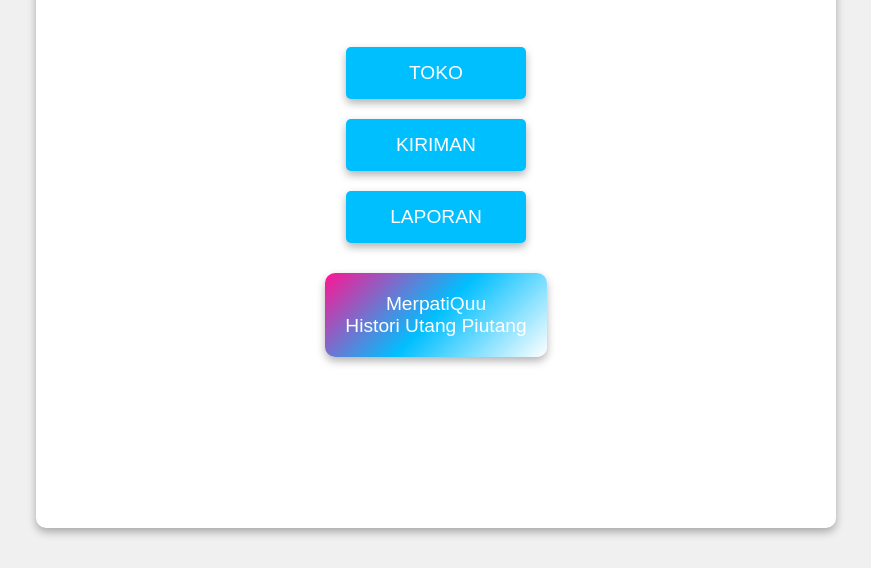
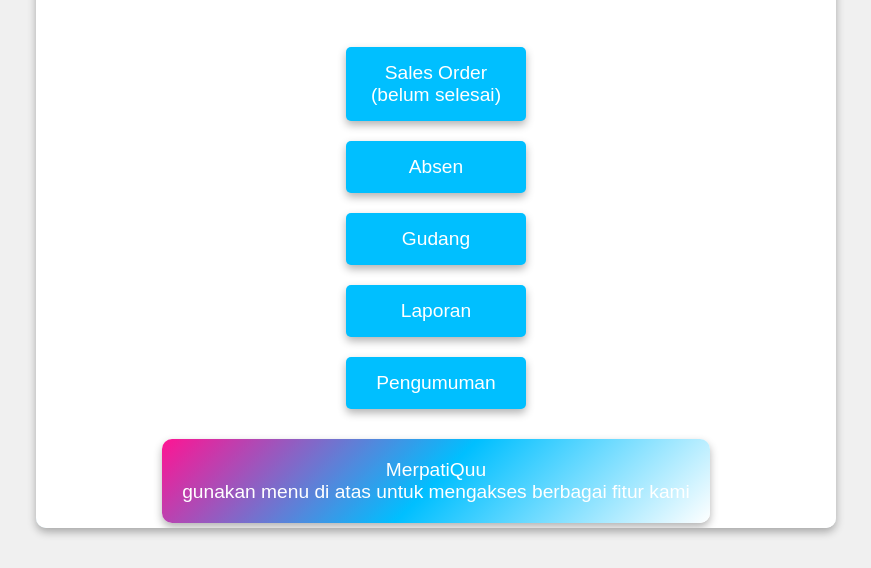
Before and after one commit to TokoMerpatiQuu/Historis, a plain HTML site: page index.html in a window 1280 px wide. Shown: the part 232-800 px from the top of the page, without its empty margins (204-1075 px from the left). Drawn offline with Linux system fonts and the light colour scheme.

Commit message:
index.html

```diff
--- a/index.html
+++ b/index.html
@@ -176,13 +176,15 @@
         </header>
         <main>
             <div class="menu">
-                <a href="historis.html">TOKO</a>
-                <a href="saless.html">KIRIMAN</a>
-                <a href="lapur.html">LAPORAN</a>
+                <a href="trx.html">Sales Order (belum selesai)</a>
+                <a href="absen.html">Absen</a>
+                <a href="https://docs.google.com/spreadsheets/d/1jXhP5804xTNqvVObvtZiU5GqUAalcNqs2L6JJfWd-J0/edit?gid=1850812155#gid=1850812155">Gudang</a>
+                <a href="input.html">Laporan</a>
+                <a href="pengumuman.html">Pengumuman</a>
             </div>
             <section class="info-box">
                 <p>MerpatiQuu</p>
-                <p>Histori Utang Piutang</p>
+                <p>gunakan menu di atas untuk mengakses berbagai fitur kami</p>
             </section>
         </main>
         <div class="background-animation"></div>
```
